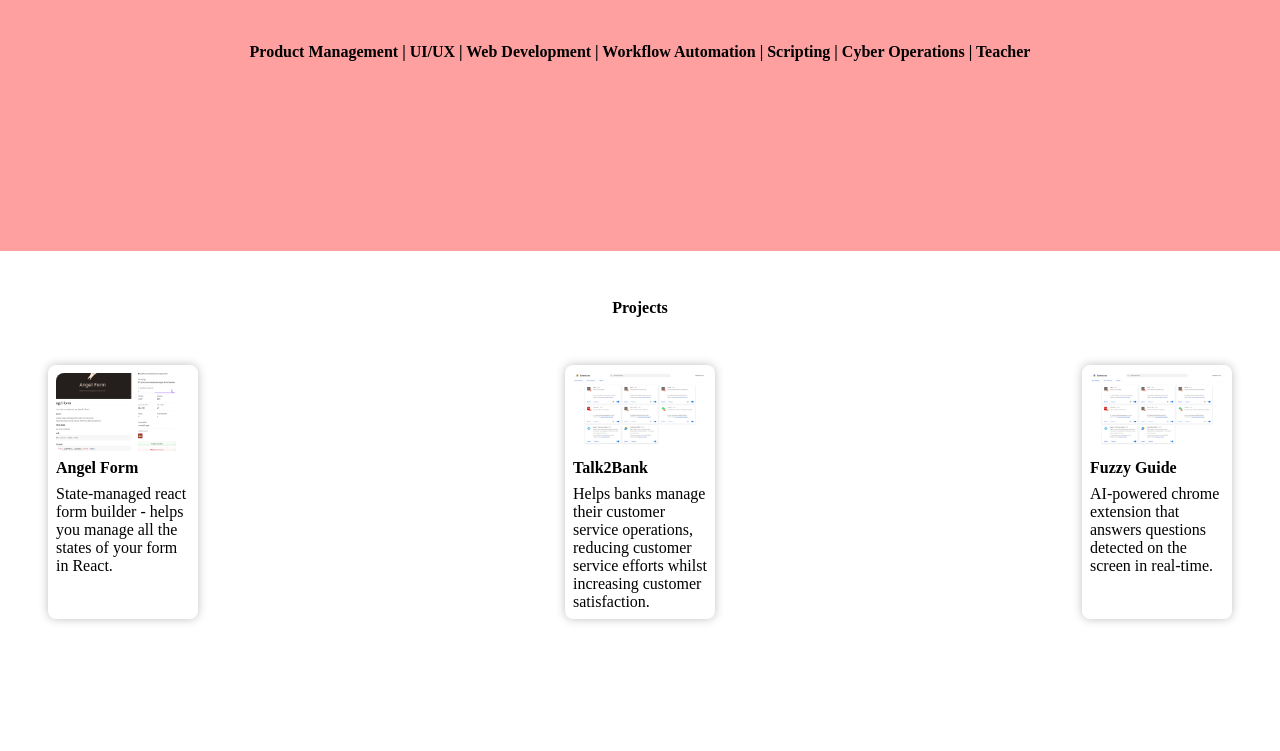
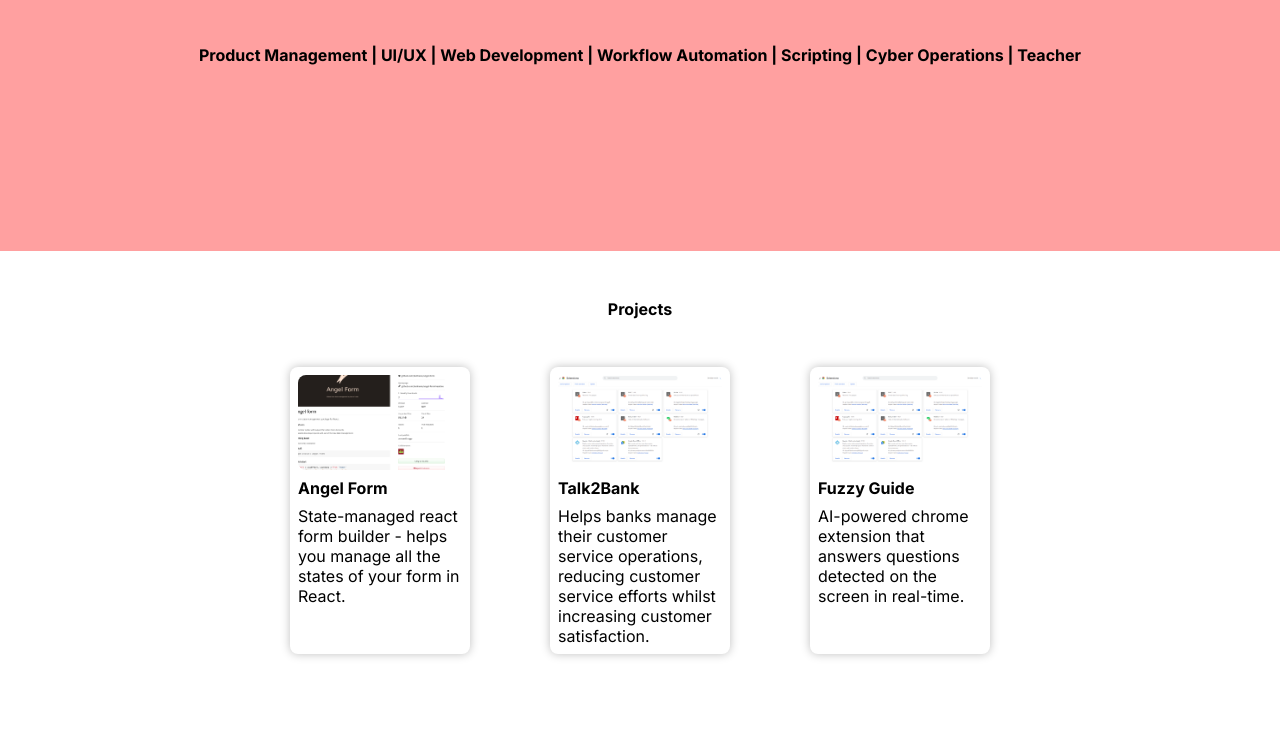
Before and after one commit to benhexie/skrima-portfolio, a plain HTML site: page index.html in a window 1280 px wide. Shown: the part 549-1300 px from the top of the page. Drawn offline with Linux system fonts and the light colour scheme.

Commit message:
Added a few style changes

```diff
--- a/index.html
+++ b/index.html
@@ -4,6 +4,9 @@
     <meta charset="UTF-8">
     <meta name="viewport" content="width=device-width, initial-scale=1.0">
     <title>Portfolio - Gabriel Benedict</title>
+    <link rel="preconnect" href="https://fonts.googleapis.com">
+    <link rel="preconnect" href="https://fonts.gstatic.com" crossorigin>
+    <link href="https://fonts.googleapis.com/css2?family=Inter:wght@100;200;300;400;500;600;700;800;900&family=Montserrat:ital,wght@0,100;0,200;0,300;0,400;0,500;0,600;0,700;0,800;0,900;1,100;1,200;1,300;1,400;1,500;1,600;1,700;1,800;1,900&display=swap" rel="stylesheet">
     <link rel="stylesheet" href="styles/style.css">
 </head>
 <body>
--- a/styles/style.css
+++ b/styles/style.css
@@ -5,13 +5,17 @@
 }
 
 :root {
+    /* COLORS */
     --primary-color: #FFA0A0;
     --secondary-color: #FAFF00;
 
+    /* FONTS */
+    --font-family: 'Inter', 'Montserrat', sans-serif;
 }
 
 body {
     position: relative;
+    font-family: var(--font-family);
 }
 
 .cat__img {
@@ -85,10 +89,12 @@ body {
     display: flex;
     width: 100%;
     justify-content: space-between;
+    max-width: 700px;
+    align-self: center;
 }
 
 .project__box {
-    width: 150px;
+    width: 180px;
     text-align: start;
     border-radius: 8px;
     padding: 8px;
```
